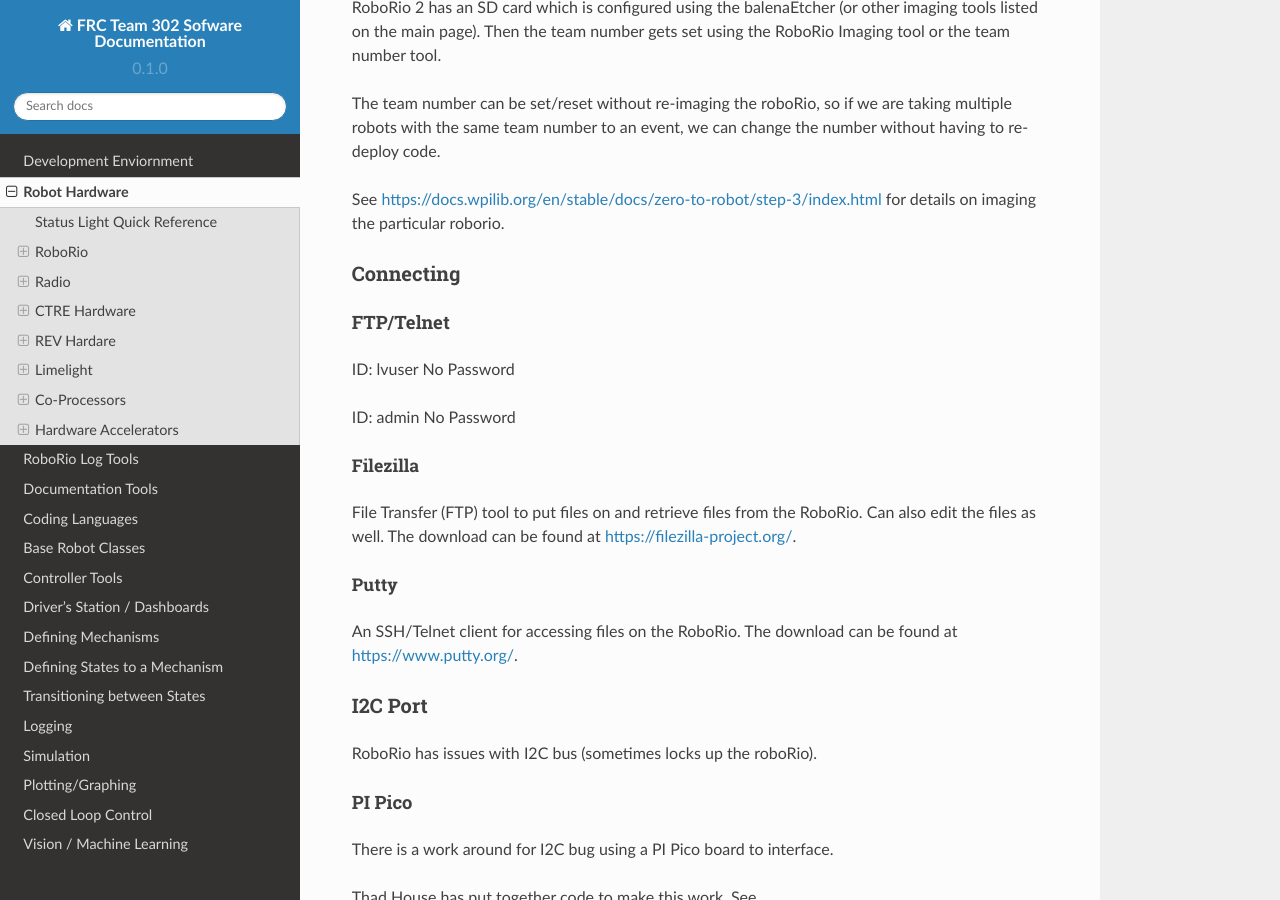
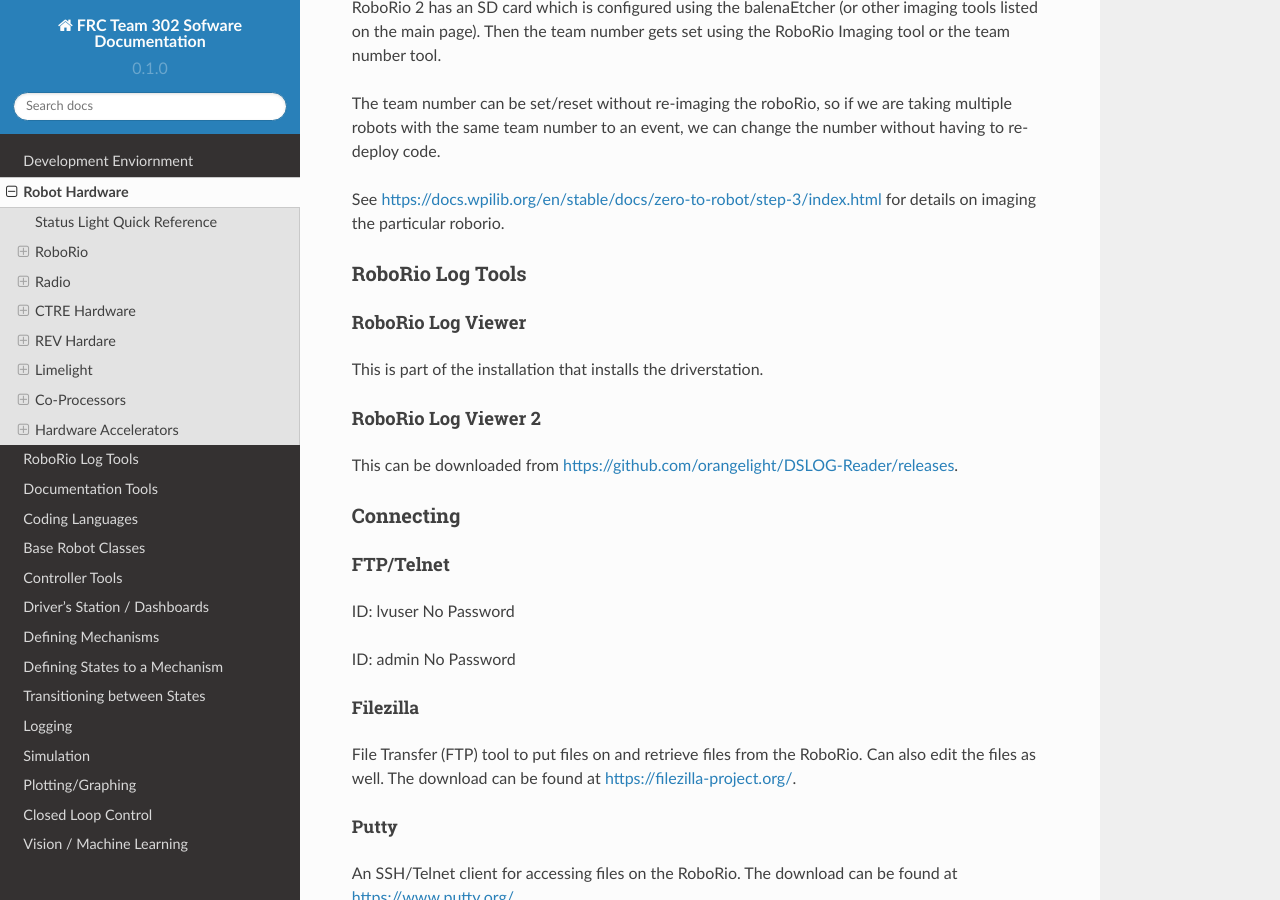
Before and after one commit to Team302/Team302Doco, a Sphinx documentation site: the page built from docs/source/hardware.rst, in a window 1280 px wide and 900 px high, scrolled down 662 px. Built offline with Sphinx 7.4.7 and the Read the Docs theme 2.0.0, drawn with Linux system fonts in a browser that asks for light colours.

Commit message:
Update hardware.rst
Add RoboRio Log viewers

```diff
--- a/docs/source/hardware.rst
+++ b/docs/source/hardware.rst
@@ -25,6 +25,23 @@ This is part of the FRC Game Tools that gets installed as part of installing the
 The team number can be set/reset without re-imaging the roboRio, so if we are taking multiple robots with the same team number to an event, we can change the number without having to re-deploy code.
 
 See https://docs.wpilib.org/en/stable/docs/zero-to-robot/step-3/index.html for details on imaging the particular roborio.
+
+
+RoboRio Log Tools
+------------------
+
+
+RoboRio Log Viewer
+^^^^^^^^^^^^^^^^^^^
+This is part of the installation that installs the driverstation.
+
+
+
+RoboRio Log Viewer 2
+^^^^^^^^^^^^^^^^^^^
+
+This can be downloaded from https://github.com/orangelight/DSLOG-Reader/releases.
+
 
 Connecting
 -----------
```
